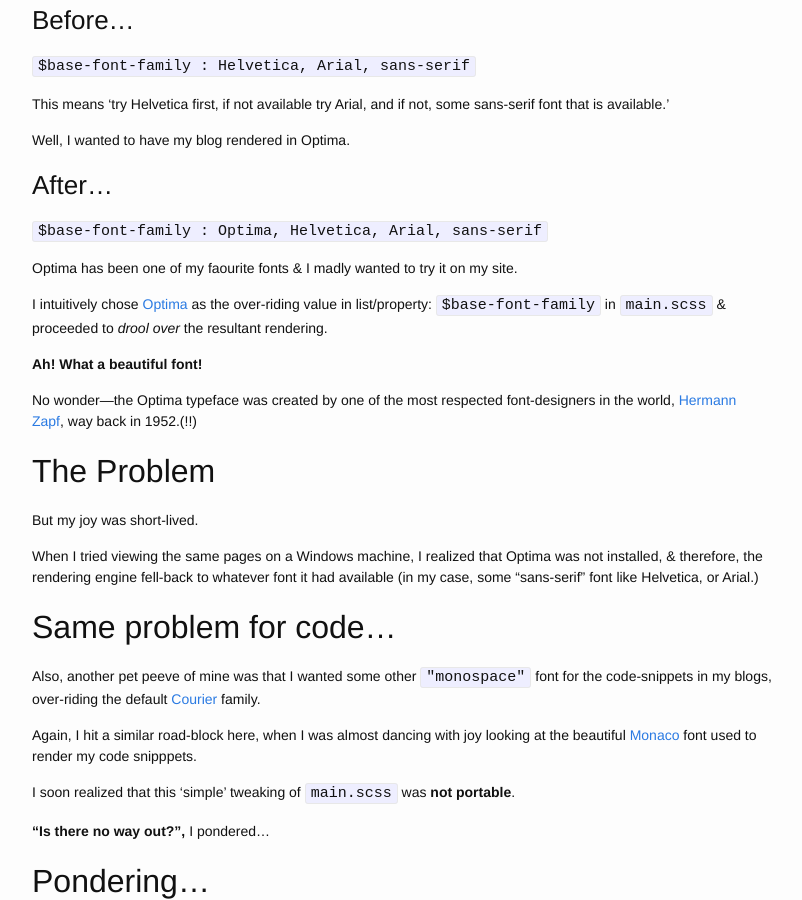
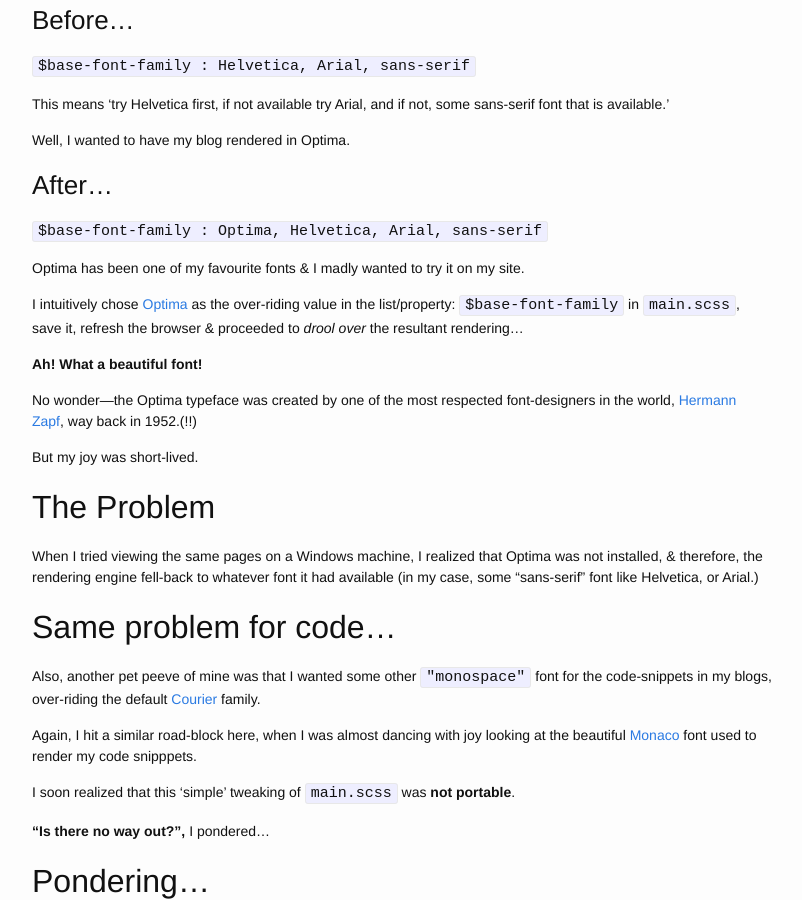
Before and after one commit to raghuugare/raghuugare.bkup, a Jekyll site: the page built from _posts/2014-12-14-fontification.markdown, in a window 1280 px wide and 900 px high, scrolled down 973 px. Shown: the whole window, without its empty margins (238-1040 px from the left). Built offline with Jekyll 4.4.1, drawn with Linux system fonts in a browser that asks for light colours.

Commit message:
Minor corrections of typos, etc.

```diff
--- a/_posts/2014-12-14-fontification.markdown
+++ b/_posts/2014-12-14-fontification.markdown
@@ -43,17 +43,17 @@ Well, I wanted to have my blog rendered in Optima.
 ### After...
 `$base-font-family : Optima, Helvetica, Arial, sans-serif`
 
-Optima has been one of my faourite fonts & I madly wanted to try it on my site.
+Optima has been one of my favourite fonts & I madly wanted to try it on my site.
 
-I intuitively chose [Optima][link_optima] as the over-riding value in list/property: `$base-font-family` in `main.scss` & proceeded to _drool over_ the resultant rendering.
+I intuitively chose [Optima][link_optima] as the over-riding value in the list/property: `$base-font-family` in `main.scss`, save it, refresh the browser & proceeded to _drool over_ the resultant rendering...
 
 **Ah! What a beautiful font!**
 
 No wonder---the Optima typeface was created by one of the most respected font-designers in the world, [Hermann Zapf][link_hermann_zapf], way back in 1952.(!!)
 
+But my joy was short-lived.
+
 ## The Problem
-
-But my joy was short-lived.
 
 When I tried viewing the same pages on a Windows machine, I realized that Optima was not installed, & therefore, the rendering engine fell-back to whatever font it had available (in my case, some "sans-serif" font like Helvetica, or Arial.)
 
```
